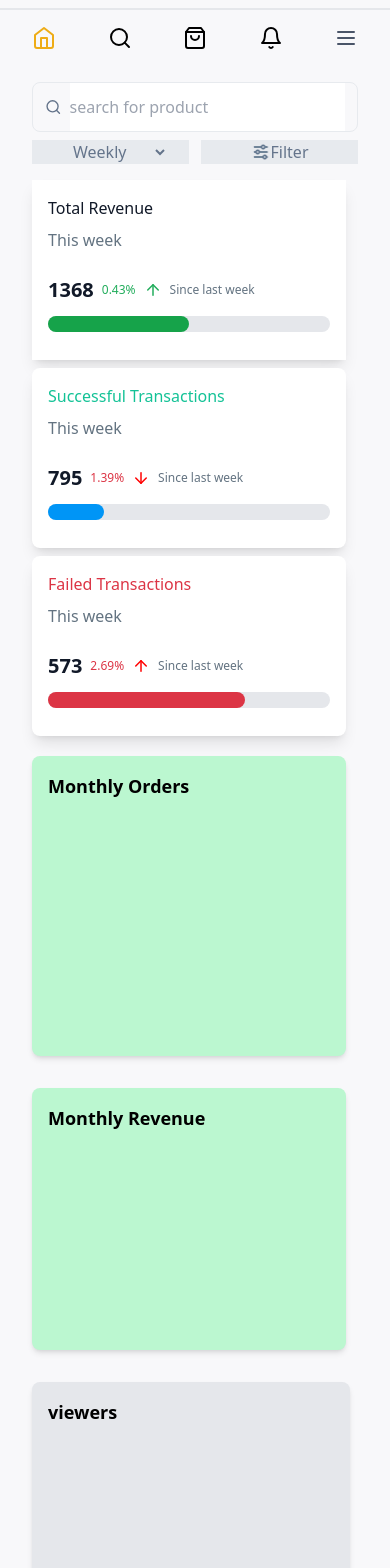
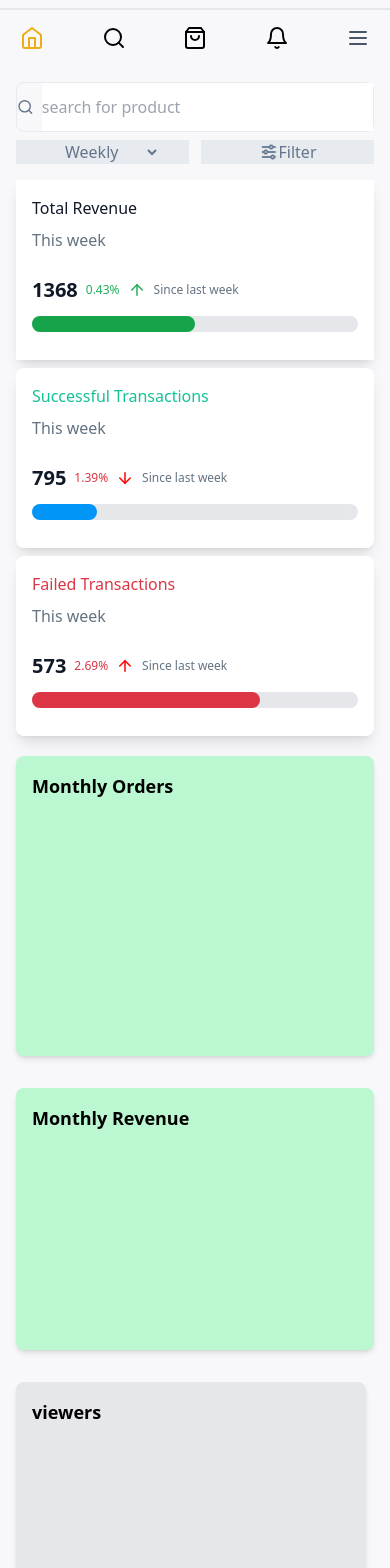
Before and after one commit to dennohnikhs/muusta-shop-insights-page, an Angular app: page / in a window 390 px wide. Shown: the top 1568 px of the page. Built offline with nearby package versions, Linux system fonts and the light colour scheme.

Commit message:
fixed the responsive issue on mobile

```diff
--- a/src/app/app.component.html
+++ b/src/app/app.component.html
@@ -4,7 +4,7 @@
   <div class="hidden lg:block">
     <app-sidebar-filters></app-sidebar-filters>
   </div>
-  <div class=" w-full px-8">
+  <div class=" w-full px-4 lg:px-8">
    <div class="grid  grid-cols-1 lg:grid-cols-3 gap-2 pt-[1rem]">
     <div class="col-span-2">
     <app-shop-insights-cards-section></app-shop-insights-cards-section>
--- a/src/app/navbar/navbar.component.html
+++ b/src/app/navbar/navbar.component.html
@@ -77,7 +77,7 @@
 
 <!-- navbar mobile -->
 
-<div class="lg:hidden flex justify-between items-center py-4 px-8 w-full border-t-2 border-gray-200 mt-2">
+<div class="lg:hidden flex justify-between items-center py-4 px-5  border-t-2 border-gray-200 mt-2 ">
   <div
   routerLink="/home"
 >
--- a/src/app/payment-overview-data/payment-overview-data.component.html
+++ b/src/app/payment-overview-data/payment-overview-data.component.html
@@ -1,6 +1,6 @@
 <!-- for successfull payments -->
 <div
-  class="grid grid-cols-4 lg:grid-cols-6 gap-3 border-t border-gray-300 py-2 text[#4B5563]"
+  class="grid grid-cols-4 lg:grid-cols-6 gap-3 border-t border-gray-300 py-2 text[#4B5563] lg:mx-3"
 >
   <div class="hidden lg:block">
     <label for="Option1" class="flex cursor-pointer items-center gap-4 py-2">
--- a/src/app/payments-overview/payments-overview.component.html
+++ b/src/app/payments-overview/payments-overview.component.html
@@ -1,4 +1,4 @@
-<div class="pt-[3rem] pb-[3rem]">
+<div class="pt-[3rem] pb-[3rem] lg:mx-3">
   <!-- header section -->
 
   <div class="lg:flex justify-between">
--- a/src/app/shop-insights-cards-section/shop-insights-cards-section.component.html
+++ b/src/app/shop-insights-cards-section/shop-insights-cards-section.component.html
@@ -1,6 +1,6 @@
-<div class="flex flex-col ">
+<div class="lg:hidden flex-col ">
   <div
-    class="border border-[#E7EAEE] rounded-lg px-3 flex flex-row gap-2 items-center"
+    class="border border-[#E7EAEE] rounded-lg  flex flex-row gap-2 items-center"
   >
     <svg
       xmlns="http://www.w3.org/2000/svg"
@@ -49,7 +49,7 @@
   </div>
 </div>
 
-    <div class=" lg:flex justify-between items-center gap-1 mr-3">
+    <div class=" lg:flex justify-between items-center gap-1 lg:mx-3 ">
       <div class="shadow-lg p-[1rem] mt-2 bg-white w-full lg:h-full">
         <h1
           class="text-[#111928] text-md lg:text-xl font-medium whitespace-nowrap"
@@ -201,7 +201,7 @@
   <!-- monthly orders line chart -->
 
  <div class="py-5">
-  <div class="col-span-2  mr-3 bg-green-200 h-[300px] p-[1rem] rounded-lg shadow-md">
+  <div class="col-span-2  lg:mx-3 bg-green-200 h-[300px] p-[1rem] rounded-lg shadow-md">
     <h1 class="text-lg text-black font-semibold ">Monthly Orders</h1>
     <!-- line chart here -->
     <div class="bg-green-600">
@@ -214,7 +214,7 @@
  <!-- start of monthly revenue section -->
 
  <div class="py-3">
-  <div class="col-span-2  mr-3 bg-green-200 h-[262px] p-[1rem] rounded-lg shadow-md">
+  <div class="col-span-2  lg:mx-3 bg-green-200 h-[262px] p-[1rem] rounded-lg shadow-md">
     <h1 class="text-lg text-black font-semibold ">Monthly Revenue</h1>
     <!-- line chart here -->
     <div class="bg-green-600">
```
